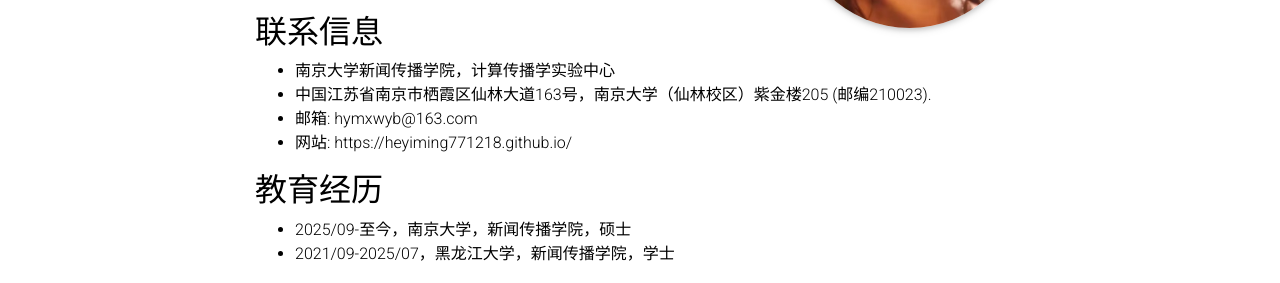
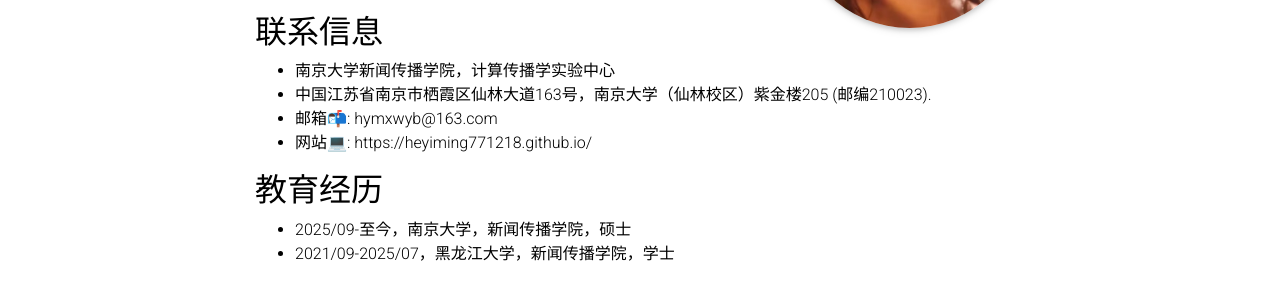
Before and after one commit to HeYiming771218/HeYiming771218.github.io, a Jekyll site: the page built from _pages/中文.md, in a window 1280 px wide and 900 px high. Shown: the part 348-631 px from the top of the window. Built offline with Jekyll 4.4.1, drawn with Linux system fonts in a browser that asks for light colours; full-size pictures stand in for the smaller copies a plugin makes; comment, search, counter and statistics services are not loaded; a style sheet for code colours, icons or effects is not loaded; part of the change alters nothing that is shown.

Commit message:
Update 中文.md

```diff
--- a/_pages/中文.md
+++ b/_pages/中文.md
@@ -26,8 +26,8 @@ nav_order: 6
 ## 联系信息
 - 南京大学新闻传播学院，计算传播学实验中心
 - 中国江苏省南京市栖霞区仙林大道163号，南京大学（仙林校区）紫金楼205 (邮编210023).
-- 邮箱: hymxwyb@163.com
-- 网站: https://heyiming771218.github.io/
+- 邮箱📬: hymxwyb@163.com
+- 网站💻: https://heyiming771218.github.io/
 
 ## 教育经历
 - 2025/09-至今，南京大学，新闻传播学院，硕士
```
